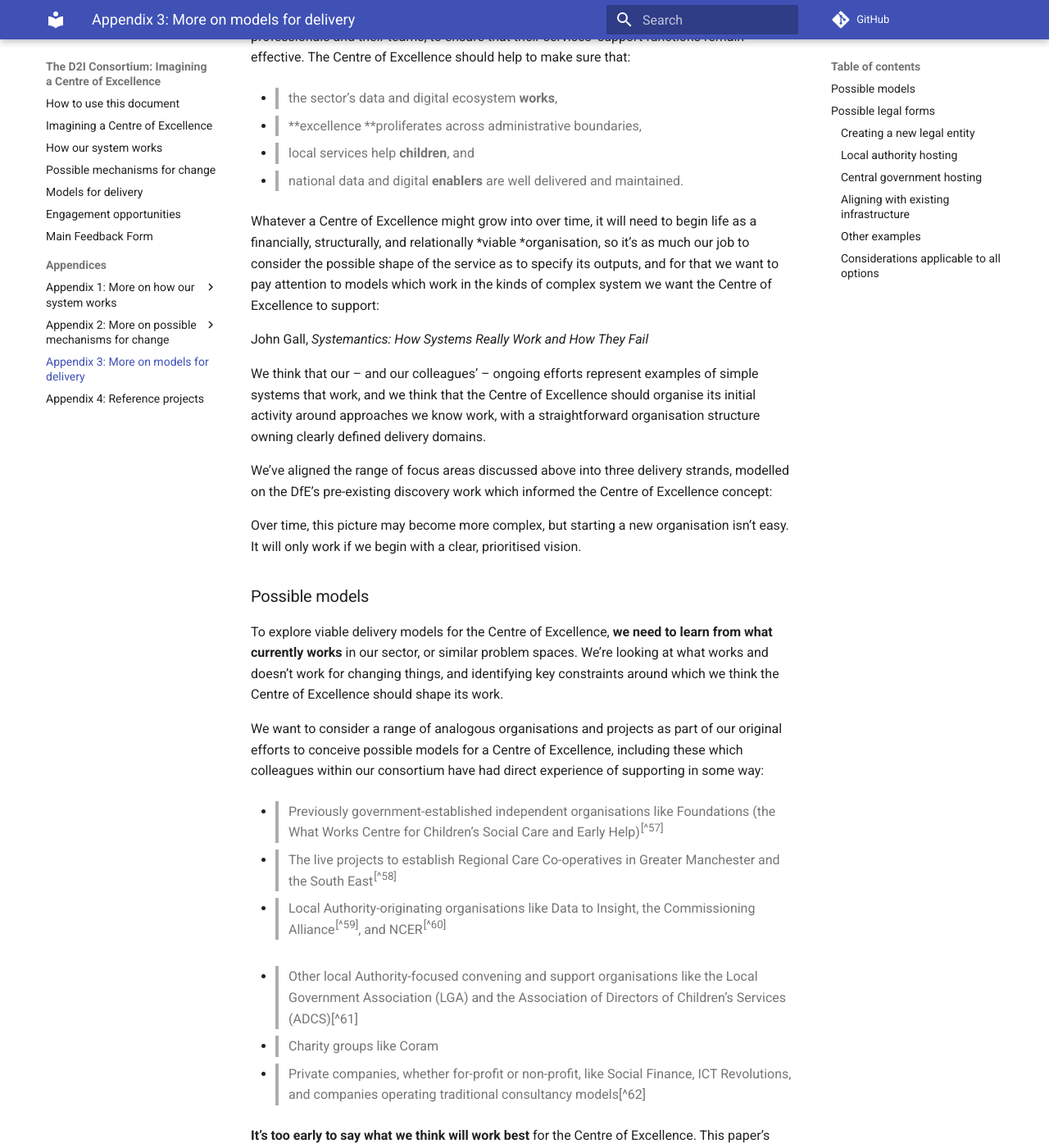
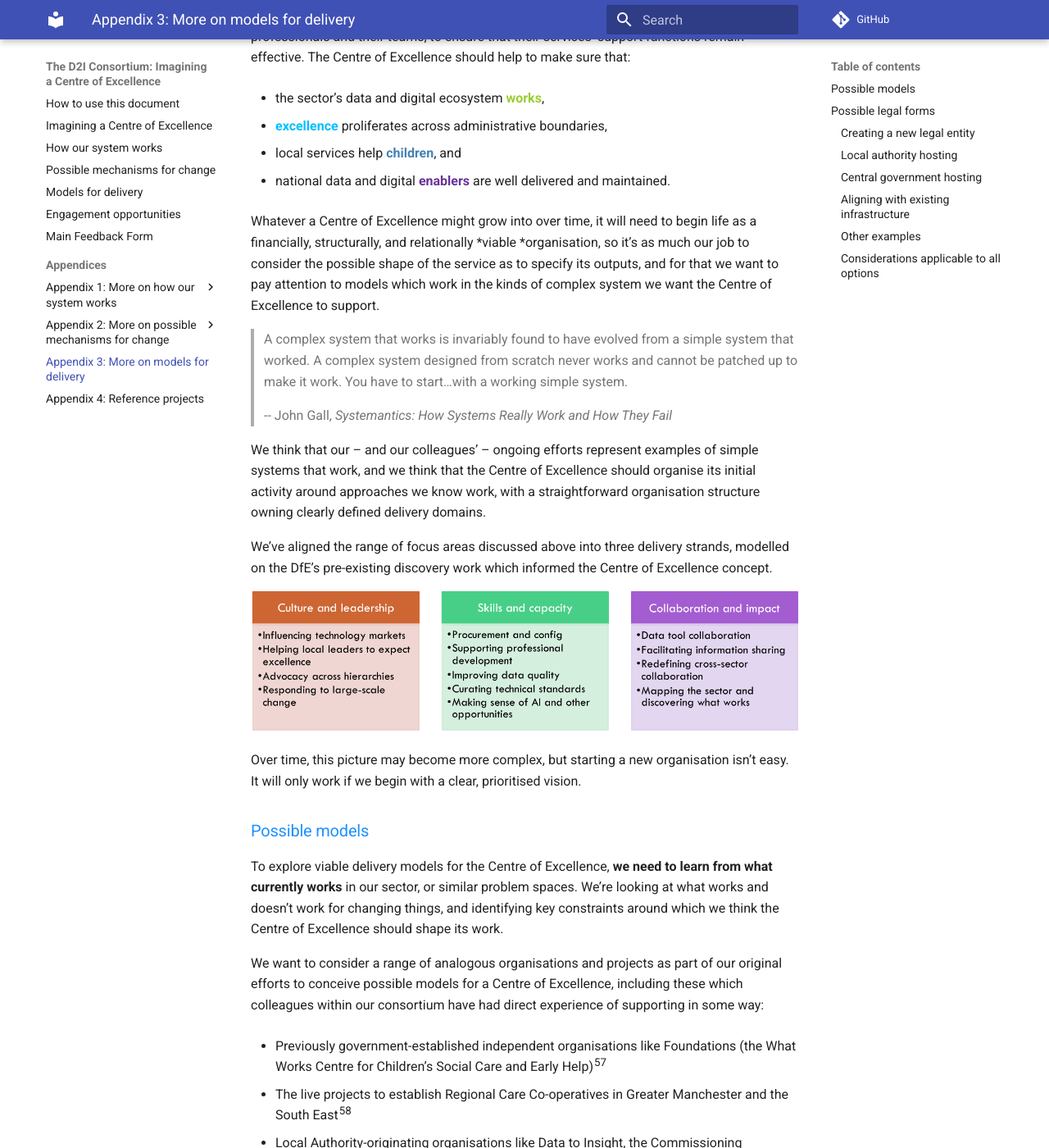
Before and after one commit to data-to-insight/centre-of-excellence, an MkDocs documentation site: the page built from docs/appendix-3-more-on-models-for-delivery.md, in a window 1280 px wide and 1400 px high, scrolled down 199 px. Shown: the whole window at 82% size. Built offline with MkDocs 1.6.1 and Material for MkDocs 9.7.7, drawn with Linux system fonts in a browser that asks for light colours; comment, search, counter and statistics services are not loaded; some of the changed text lies outside the part shown.

Commit message:
Updated appendix 3 and now ready for publication

```diff
--- a/docs/appendix-3-more-on-models-for-delivery.md
+++ b/docs/appendix-3-more-on-models-for-delivery.md
@@ -1,88 +1,109 @@
-# Appendix 3: More on models for delivery
+# <span style="color:dodgerblue">Appendix 3: More on models for delivery</span>
 
 A Centre of Excellence could take many forms. We don’t believe that its role is to do all of everything that we’ve detailed above; that’s the work of the whole sector, and of individual professionals and their teams, to ensure that their services’ support functions remain effective. The Centre of Excellence should help to make sure that:
 
-- > the sector’s data and digital ecosystem **works**,
+-  the sector’s data and digital ecosystem <span style="color:yellowgreen">**works**</span>,
 
-- > **excellence **proliferates across administrative boundaries,
+-  <span style="color:deepskyblue">**excellence**</span> proliferates across administrative boundaries,
 
-- > local services help **children**, and
+-  local services help <span style="color:steelblue">**children**</span>, and
 
-- > national data and digital **enablers** are well delivered and maintained.
+-  national data and digital <span style="color:rebeccapurple">**enablers**</span> are well delivered and maintained.
 
-Whatever a Centre of Excellence might grow into over time, it will need to begin life as a financially, structurally, and relationally *viable *organisation, so it’s as much our job to consider the possible shape of the service as to specify its outputs, and for that we want to pay attention to models which work in the kinds of complex system we want the Centre of Excellence to support:
+Whatever a Centre of Excellence might grow into over time, it will need to begin life as a financially, structurally, and relationally *viable *organisation, so it’s as much our job to consider the possible shape of the service as to specify its outputs, and for that we want to pay attention to models which work in the kinds of complex system we want the Centre of Excellence to support.
 
-John Gall, *Systemantics: How Systems Really Work and How They Fail*
+>A complex system that works is invariably found to have evolved from a simple system that worked.
+> A complex system designed from scratch never works and cannot be patched up to make it work.
+> You have to start…with a working simple system.
+>
+> -- John Gall, *Systemantics: How Systems Really Work and How They Fail*
 
 We think that our – and our colleagues’ – ongoing efforts represent examples of simple systems that work, and we think that the Centre of Excellence should organise its initial activity around approaches we know work, with a straightforward organisation structure owning clearly defined delivery domains.
 
-We’ve aligned the range of focus areas discussed above into three delivery strands, modelled on the DfE’s pre-existing discovery work which informed the Centre of Excellence concept:
+We’ve aligned the range of focus areas discussed above into three delivery strands, modelled on the DfE’s pre-existing discovery work which informed the Centre of Excellence concept.
 
-
+![Colourful table showing the thirteen ideas from Appendix 2](assets/img/Picture7-Clear opportunities.png "Colourful table showing the thirteen ideas from Appendix 2")
 
 Over time, this picture may become more complex, but starting a new organisation isn’t easy. It will only work if we begin with a clear, prioritised vision.
 
-### Possible models
+### <span style="color:dodgerblue">Possible models</span>
 
 To explore viable delivery models for the Centre of Excellence, **we need to learn from what currently works** in our sector, or similar problem spaces. We’re looking at what works and doesn’t work for changing things, and identifying key constraints around which we think the Centre of Excellence should shape its work.
 
 We want to consider a range of analogous organisations and projects as part of our original efforts to conceive possible models for a Centre of Excellence, including these which colleagues within our consortium have had direct experience of supporting in some way:
 
-- > Previously government-established independent organisations like Foundations (the What Works Centre for Children’s Social Care and Early Help)<sup>[^57]</sup>
+-  Previously government-established independent organisations like Foundations (the What Works Centre for Children’s Social Care and Early Help)<sup>57</sup>
 
-- > The live projects to establish Regional Care Co-operatives in Greater Manchester and the South East<sup>[^58]</sup>
+-  The live projects to establish Regional Care Co-operatives in Greater Manchester and the South East<sup>58</sup>
 
-- > Local Authority-originating organisations like Data to Insight, the Commissioning Alliance<sup>[^59]</sup>, and NCER<sup>[^60]</sup>
+-  Local Authority-originating organisations like Data to Insight, the Commissioning Alliance<sup>59</sup>, and NCER<sup>60</sup>
 
-<!-- -->
+-  Other local Authority-focused convening and support organisations like the Local Government Association (LGA) and the Association of Directors of Children’s Services (ADCS)<sup>61</sup>
 
-- > Other local Authority-focused convening and support organisations like the Local Government Association (LGA) and the Association of Directors of Children’s Services (ADCS)[^61]
+-  Charity groups like Coram
 
-- > Charity groups like Coram
-
-- > Private companies, whether for-profit or non-profit, like Social Finance, ICT Revolutions, and companies operating traditional consultancy models[^62]
+-  Private companies, whether for-profit or non-profit, like Social Finance, ICT Revolutions, and companies operating traditional consultancy models<sup>62</sup>
 
 **It’s too early to say what we think will work best** for the Centre of Excellence. This paper’s purpose is to provoke insight and advice from across the sector and beyond, and to help us gain that insight we’re sharing our initial feelings, and reasonings, about where this work may go.
 
 Below, we discuss key factors for consideration in identifying a suitable shape for the Centre of Excellence. Some of this reasoning is less well-supported by citable evidence than earlier sections of the report; as elsewhere, we welcome feedback which can help us to change or refine our understanding. Seeking that evidence will be part of the work we do ourselves in our further design efforts.
 
-### Possible legal forms
+### <span style="color:dodgerblue">Possible legal forms</span>
 
 While we recognise the uncertainties of future funding and political contexts, and the evolving nature of the services we’re specifying, we think **it’s important to consider legal forms early**, because some shapes of organisation are more suitable for some purposes, and we want to ensure we align the Centre of Excellence’s legal form with the kind of work we want it to do. These are examples of the kinds of options we’re considering as we design.
 
-#### Creating a new legal entity
+#### <span style="color:dodgerblue">Creating a new legal entity</span>
 
 Members of our team have experience of supporting new organisations within our sector as new legal entities, for example limited companies like the What Works Centres (fairly large organisations) and the Regional Care Co-operatives (fairly small ones).
 
-#### Local authority hosting
+#### <span style="color:dodgerblue">Local authority hosting</span>
 
 Data to Insight has been hosted by East Sussex County Council since appointing its first dedicated employee. Nor is it the only organisation to benefit from LA hosting in the way it does; services like the Commissioning Alliance, hosted by Ealing Council, also show the scale and impact that LA-hosted services can have beyond their host LA’s boundaries.
 
-#### Central government hosting
+#### <span style="color:dodgerblue">Central government hosting</span>
 
 Our consortium has worked extensively with central government, not only across multiple data and digital projects with the Department for Education, but also the Department for Health and Social Care, the Department for Work and Pensions, and the Ministry for Housing, Communities, and Local Government.
 
-#### Aligning with existing infrastructure
+#### <span style="color:dodgerblue">Aligning with existing infrastructure</span>
 
 In the same way that we believe the Centre of Excellence should be designed with, and by, the sector, as the best way of ensuring it meets the sector’s real needs in suitable ways, we recognise a number of existing organisations supporting LAs which could feasibly host all or part of the Centre of Excellence’s capabilities. Membership organisations like the LGA and ADCS, charities like the Coram group of charities, and larger sector-facing organisations like Foundations, among others, already operate as viable for-good organisations, with established infrastructure and business models.
 
-#### Other examples
+#### <span style="color:dodgerblue">Other examples</span>
 
-We know there is an enormous amount of exciting and valuable work happening in different areas of the public sector, from co-operative website infrastructure (localgov drupal) to professional accreditation for analysts (health project I've forgotten the name of), and a long history of collaborative work through different structures (e.g. RIIAs, NCER). Through our engagement, we may discover options beyond those outlined above, and we’re eager to hear from colleagues with experience of, or ideas about, effective ways to deliver the kinds of support we’re envisaging.
+We know there is an enormous amount of exciting and valuable work happening in different areas of the public sector, from co-operative website infrastructure (e.g. LocalGov Drupal<sup>63</sup>) to professional accreditation for analysts in adjacent professions<sup>64</sup>, and a long history of collaborative work through different structures in the children's services sector. Through our engagement, we may discover options beyond those outlined above, and we’re eager to hear from colleagues with experience of, or ideas about, effective ways to deliver the kinds of support we’re envisaging.
 
-#### Considerations applicable to all options
+#### <span style="color:dodgerblue">Considerations applicable to all options</span>
 
 Whatever options we explore, there are some considerations which apply universally. When designing the mechanisms by which the Centre of Excellence will function, sustain itself, and deliver value, we will need to consider:
 
-- > **How councils are organised**, and what kinds of help individual LA officers can access without approval from elsewhere in their organisations
+-  **How councils are organised**, and what kinds of help individual LA officers can access without approval from elsewhere in their organisations
 
-- > **How previous DfE and third-party support offers have been received** by LAs, and why they did or did not gain the traction they sought, for example by evaluating delivery partners and other LA support offers
+-  **How previous DfE and third-party support offers have been received** by LAs, and why they did or did not gain the traction they sought, for example by evaluating delivery partners and other LA support offers
 
-- > **How support offers and products can be sustained** when innovation funding ends, and which kinds of support offers and products are therefore viable for different delivery models
+-  **How support offers and products can be sustained** when innovation funding ends, and which kinds of support offers and products are therefore viable for different delivery models
 
-- > **What support and what technical offers already exist** in the sector, and what niche the Centre of Excellence should fit into with the support it provides
+-  **What support and what technical offers already exist** in the sector, and what niche the Centre of Excellence should fit into with the support it provides
 
 We don’t intend the above list to be comprehensive, but we welcome our colleagues’ thoughts on other specific key factors they would like us to consider.
+
+<!--- footnotes -->
+
+<sup>57</sup> [https://foundations.org.uk/](https://foundations.org.uk/)
+
+<sup>58</sup> [https://www.gov.uk/government/publications/regional-care-co-operatives-pathfinder-areas/regional-care-cooperatives-rccs-pathfinder-regions](https://www.gov.uk/government/publications/regional-care-co-operatives-pathfinder-areas/regional-care-cooperatives-rccs-pathfinder-regions)
+
+<sup>59</sup> [https://commissioningalliance.co.uk/](https://commissioningalliance.co.uk/)
+
+<sup>60</sup> [https://www.ncer.org/Index.aspx](https://www.ncer.org/Index.aspx)
+
+<sup>61</sup> [https://www.adcs.org.uk/](https://www.adcs.org.uk/)
+
+<sup>62</sup> Not listed beyond our identified consortium members for the sake of impartiality
+
+<sup>63</sup> [https://localgovdrupal.org/](https://localgovdrupal.org/)
+
+<sup>64</sup>[https://www.aphanalysts.org/](https://www.aphanalysts.org/)
+
 
 
 <!--- feedback form only below here -->
```
